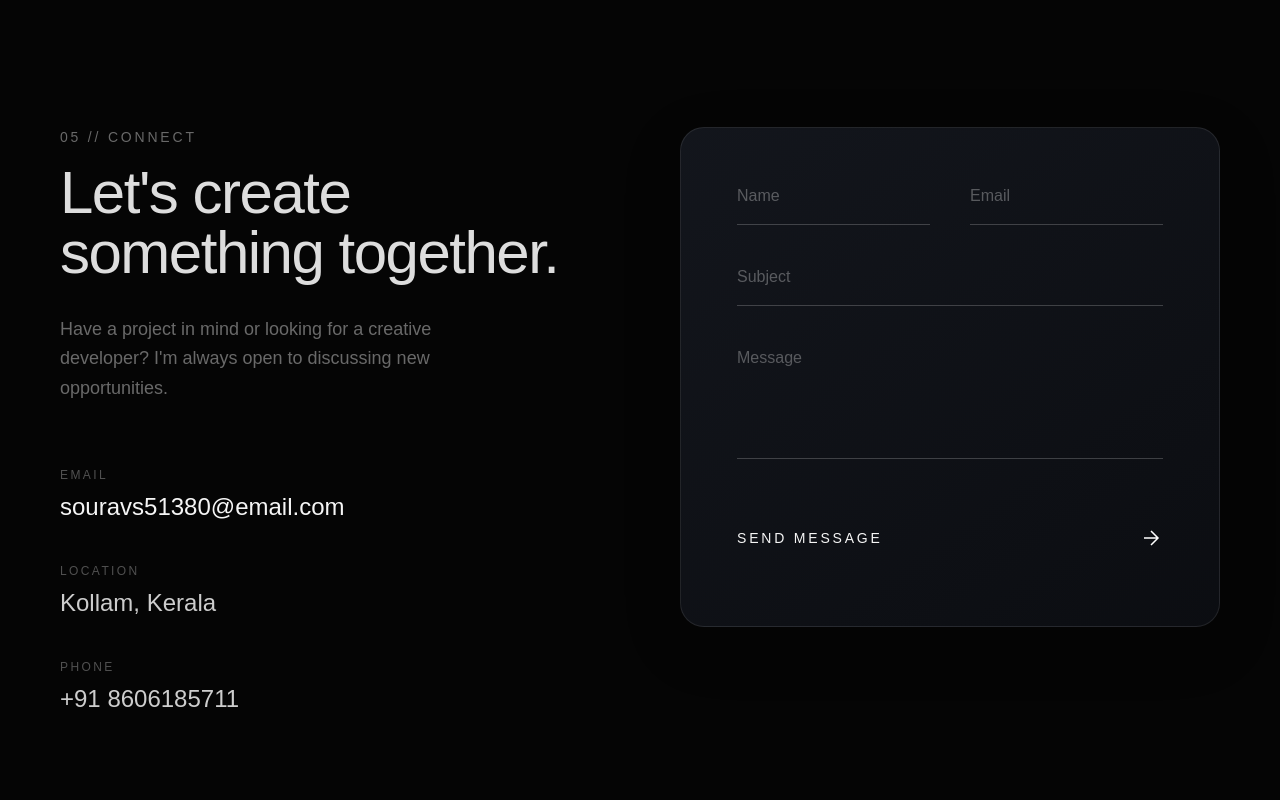
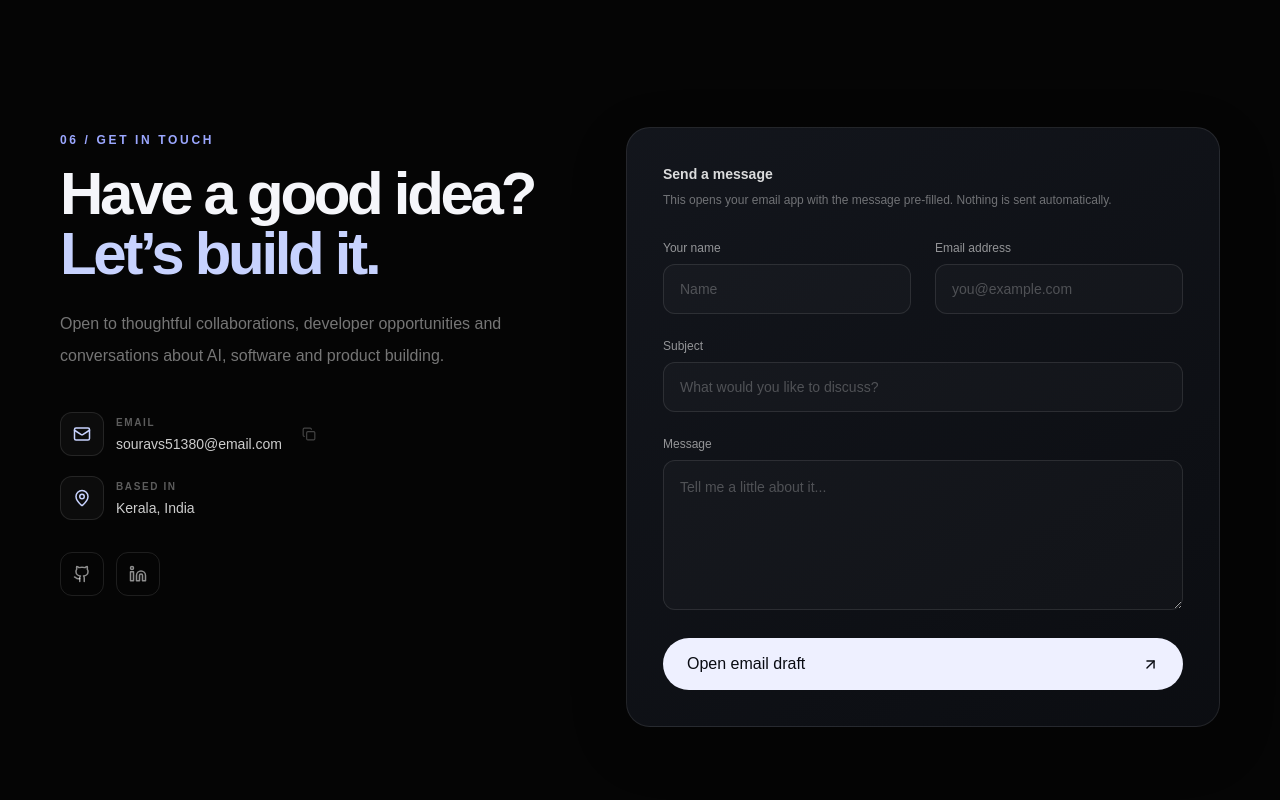
Before and after one commit to alchemist-sourav/souravportfoli, a React (Vite) app: page / in a window 1280 px wide. Shown: the part 7020-7820 px from the top of the page. Built offline with nearby package versions, Linux system fonts and the light colour scheme; a web font is replaced by a local one.

Commit message:
Refine portfolio story and contact experience

```diff
--- a/src/components/sections/Contact.jsx
+++ b/src/components/sections/Contact.jsx
@@ -1,93 +1,88 @@
-import React from 'react';
+import React, { useState } from 'react';
 import { motion } from 'framer-motion';
+import { ArrowUpRight, Copy, Github, Linkedin, Mail, MapPin } from 'lucide-react';
+
+const CONTACT_EMAIL = 'souravs51380@email.com';
 
 const Contact = () => {
+  const [copied, setCopied] = useState(false);
+
+  const handleSubmit = (event) => {
+    event.preventDefault();
+    const form = new FormData(event.currentTarget);
+    const name = String(form.get('name') || '').trim();
+    const email = String(form.get('email') || '').trim();
+    const subject = String(form.get('subject') || 'Portfolio enquiry').trim();
+    const message = String(form.get('message') || '').trim();
+    const body = `Hi Sourav,\n\n${message}\n\nFrom: ${name}\nReply to: ${email}`;
+    window.location.href = `mailto:${CONTACT_EMAIL}?subject=${encodeURIComponent(subject)}&body=${encodeURIComponent(body)}`;
+  };
+
+  const copyEmail = async () => {
+    try {
+      await navigator.clipboard.writeText(CONTACT_EMAIL);
+      setCopied(true);
+      window.setTimeout(() => setCopied(false), 1800);
+    } catch {
+      window.location.href = `mailto:${CONTACT_EMAIL}`;
+    }
+  };
+
   return (
-    <section id="contact" className="section-padding border-t border-white/5">
-      <div className="flex flex-col lg:flex-row gap-20">
-        <div className="lg:w-1/2">
-          <motion.div
-            initial={{ opacity: 0, y: 20 }}
-            whileInView={{ opacity: 1, y: 0 }}
-            viewport={{ once: true }}
-          >
-            <h2 className="text-sm font-medium uppercase tracking-[0.2em] text-white/40 mb-4">05 // Connect</h2>
-            <h3 className="text-5xl md:text-6xl font-medium tracking-tight text-text/90 mb-8">
-              Let's create <br/> something together.
-            </h3>
-            <p className="text-lg text-white/40 max-w-md font-light leading-relaxed mb-16">
-              Have a project in mind or looking for a creative developer? I'm always open to discussing new opportunities.
-            </p>
+    <section id="contact" className="section-padding border-t border-white/[.06]">
+      <div className="grid gap-12 lg:grid-cols-[.9fr_1.1fr] lg:gap-20">
+        <motion.div initial={{ opacity: 0, y: 18 }} whileInView={{ opacity: 1, y: 0 }} viewport={{ once: true }}>
+          <p className="eyebrow">06 / Get in touch</p>
+          <h2 className="text-5xl font-semibold leading-[1.04] tracking-[-.055em] md:text-6xl">Have a good idea?<br /><span className="text-indigo-200">Let’s build it.</span></h2>
+          <p className="mt-6 max-w-md text-base leading-8 text-white/45">Open to thoughtful collaborations, developer opportunities and conversations about AI, software and product building.</p>
 
-            <div className="space-y-10">
-              <div>
-                <div className="text-xs uppercase tracking-[0.2em] text-white/30 mb-2">Email</div>
-                <a href="mailto:souravs51380@email.com" className="text-2xl font-light hover:text-white transition-colors duration-300">
-                  souravs51380@email.com
-                </a>
-              </div>
-              <div>
-                <div className="text-xs uppercase tracking-[0.2em] text-white/30 mb-2">Location</div>
-                <div className="text-2xl font-light text-white/80">Kollam, Kerala</div>
-              </div>
-              <div>
-                <div className="text-xs uppercase tracking-[0.2em] text-white/30 mb-2">Phone</div>
-                <div className="text-2xl font-light text-white/80">+91 8606185711</div>
-              </div>
-            </div>
-          </motion.div>
-        </div>
-
-        <div className="lg:w-1/2">
-          <motion.div
-            initial={{ opacity: 0, y: 20 }}
-            whileInView={{ opacity: 1, y: 0 }}
-            viewport={{ once: true }}
-            transition={{ delay: 0.2 }}
-            className="glass-card p-10 md:p-14"
-          >
-            <form className="space-y-10">
-              <div className="grid grid-cols-1 md:grid-cols-2 gap-10">
-                <div className="relative">
-                  <input
-                    type="text"
-                    placeholder="Name"
-                    className="w-full bg-transparent border-b border-white/20 pb-4 focus:border-white text-white outline-none transition-colors placeholder:text-white/30 font-light"
-                  />
-                </div>
-                <div className="relative">
-                  <input
-                    type="email"
-                    placeholder="Email"
-                    className="w-full bg-transparent border-b border-white/20 pb-4 focus:border-white text-white outline-none transition-colors placeholder:text-white/30 font-light"
-                  />
+          <div className="mt-10 space-y-5">
+            <button type="button" onClick={copyEmail} className="group flex items-center gap-3 text-left">
+              <span className="flex h-11 w-11 items-center justify-center rounded-xl border border-white/10 bg-white/[.03] text-indigo-200"><Mail size={18} /></span>
+              <span>
+                <span className="block text-[10px] font-semibold uppercase tracking-[.16em] text-white/35">Email</span>
+                <span className="mt-1 block text-sm font-medium text-white/80 transition-colors group-hover:text-indigo-200">{CONTACT_EMAIL}</span>
+              </span>
+              <Copy size={14} className="ml-2 text-white/25" />
+            </button>
+            <div className="flex items-center gap-3">
+              <span className="flex h-11 w-11 items-center justify-center rounded-xl border border-white/10 bg-white/[.03] text-indigo-200"><MapPin size={18} /></span>
+              <span><span className="block text-[10px] font-semibold uppercase tracking-[.16em] text-white/35">Based in</span><span className="mt-1 block text-sm font-medium text-white/80">Kerala, India</span></span>
             </div>
           </div>
 
-              <div className="relative">
-                <input
-                  type="text"
-                  placeholder="Subject"
-                  className="w-full bg-transparent border-b border-white/20 pb-4 focus:border-white text-white outline-none transition-colors placeholder:text-white/30 font-light"
-                />
+          <div className="mt-8 flex gap-3">
+            <a aria-label="GitHub" href="https://github.com/alchemist-sourav" target="_blank" rel="noopener noreferrer" className="flex h-11 w-11 items-center justify-center rounded-xl border border-white/10 text-white/55 transition-all hover:border-indigo-200/30 hover:text-indigo-200"><Github size={18} /></a>
+            <a aria-label="LinkedIn" href="https://www.linkedin.com/in/souravalchemist" target="_blank" rel="noopener noreferrer" className="flex h-11 w-11 items-center justify-center rounded-xl border border-white/10 text-white/55 transition-all hover:border-indigo-200/30 hover:text-indigo-200"><Linkedin size={18} /></a>
           </div>
+          <p aria-live="polite" className="mt-3 min-h-5 text-xs text-indigo-200/70">{copied ? 'Email address copied.' : ''}</p>
+        </motion.div>
 
-              <div className="relative">
-                <textarea
-                  rows="4"
-                  placeholder="Message"
-                  className="w-full bg-transparent border-b border-white/20 pb-4 focus:border-white text-white outline-none transition-colors placeholder:text-white/30 font-light resize-none"
-                ></textarea>
+        <motion.div initial={{ opacity: 0, y: 18 }} whileInView={{ opacity: 1, y: 0 }} viewport={{ once: true }} transition={{ delay: .12 }} className="glass-card p-6 md:p-9">
+          <div className="mb-7">
+            <p className="text-sm font-semibold text-white/85">Send a message</p>
+            <p className="mt-1 text-xs leading-6 text-white/40">This opens your email app with the message pre-filled. Nothing is sent automatically.</p>
           </div>
-
-              <button type="submit" className="w-full py-5 flex justify-between items-center group relative overflow-hidden">
-                <span className="relative z-10 text-sm tracking-[0.2em] uppercase font-medium group-hover:text-midnight transition-colors duration-500">Send Message</span>
-                <div className="absolute inset-0 bg-white translate-y-full group-hover:translate-y-0 transition-transform duration-500 ease-out"></div>
-                <svg className="relative z-10 text-white group-hover:text-midnight transition-colors duration-500 transform group-hover:translate-x-2" width="24" height="24" viewBox="0 0 24 24" fill="none" stroke="currentColor" strokeWidth="1.5"><path d="M5 12h14M12 5l7 7-7 7"/></svg>
+          <form onSubmit={handleSubmit} className="space-y-6">
+            <div className="grid gap-6 sm:grid-cols-2">
+              <label className="block text-xs font-medium text-white/55">Your name
+                <input name="name" type="text" autoComplete="name" required placeholder="Name" className="mt-2 w-full rounded-xl border border-white/10 bg-white/[.025] px-4 py-3.5 text-sm text-white outline-none transition-colors placeholder:text-white/25 focus:border-indigo-200/50" />
+              </label>
+              <label className="block text-xs font-medium text-white/55">Email address
+                <input name="email" type="email" autoComplete="email" required placeholder="you@example.com" className="mt-2 w-full rounded-xl border border-white/10 bg-white/[.025] px-4 py-3.5 text-sm text-white outline-none transition-colors placeholder:text-white/25 focus:border-indigo-200/50" />
+              </label>
+            </div>
+            <label className="block text-xs font-medium text-white/55">Subject
+              <input name="subject" type="text" required placeholder="What would you like to discuss?" className="mt-2 w-full rounded-xl border border-white/10 bg-white/[.025] px-4 py-3.5 text-sm text-white outline-none transition-colors placeholder:text-white/25 focus:border-indigo-200/50" />
+            </label>
+            <label className="block text-xs font-medium text-white/55">Message
+              <textarea name="message" rows="5" required placeholder="Tell me a little about it..." className="mt-2 w-full resize-y rounded-xl border border-white/10 bg-white/[.025] px-4 py-3.5 text-sm leading-6 text-white outline-none transition-colors placeholder:text-white/25 focus:border-indigo-200/50" />
+            </label>
+            <button type="submit" className="btn-primary w-full justify-between">
+              Open email draft <ArrowUpRight size={17} />
             </button>
           </form>
         </motion.div>
-        </div>
       </div>
     </section>
   );
```
Lines whose indentation alone changed are shown as unchanged.
